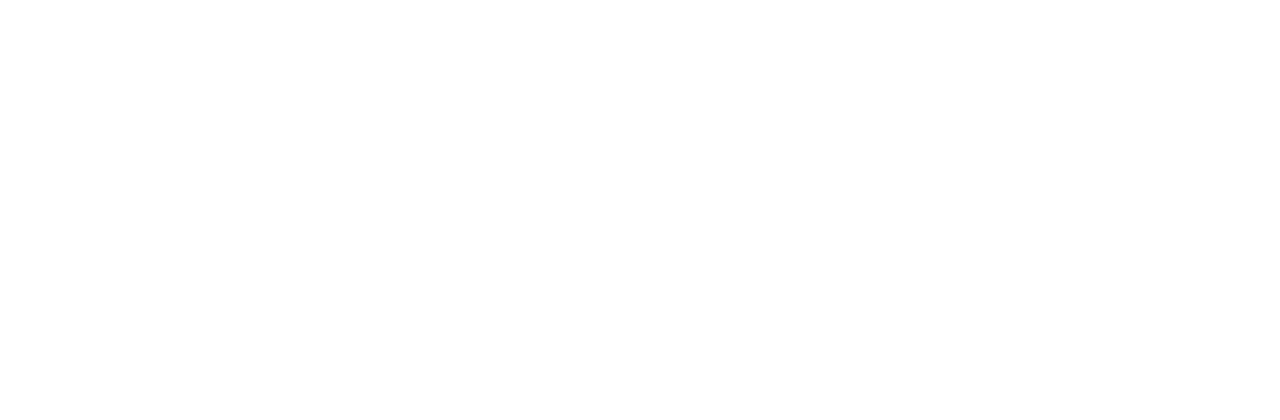
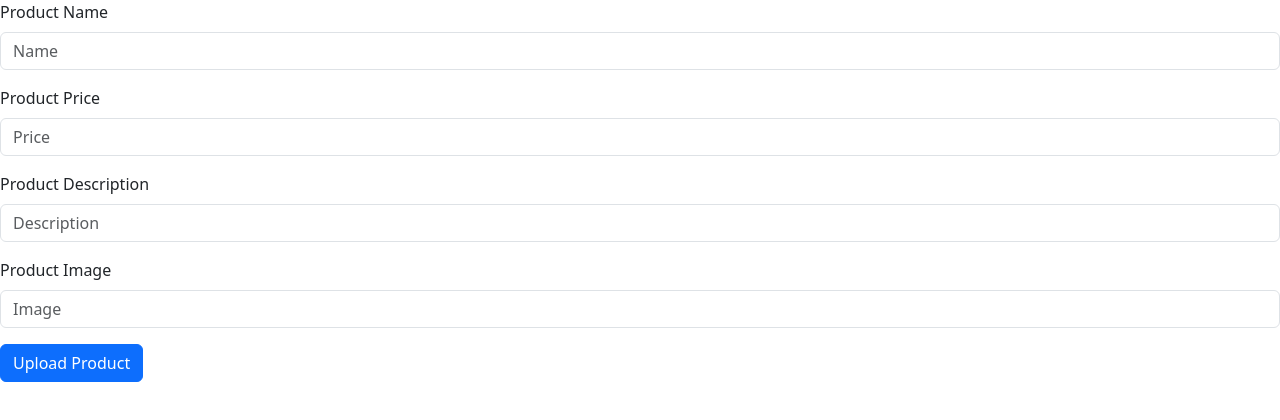
Before and after one commit to gmarte10/e-commerce-full-stack-web-app, a React (Vite) app in the folder frontend/: page /addProduct in a window 1280 px wide. Before the commit this address had no page. Shown: the top 420 px of the page. Built offline with nearby package versions, Linux system fonts and the light colour scheme.

Commit message:
fully working customer and admin pages

```diff
--- a/frontend/src/App.tsx
+++ b/frontend/src/App.tsx
@@ -6,6 +6,7 @@
 import Home from "./pages/Home";
 import Cart from "./pages/Cart";
 import AdminHome from "./pages/admin/AdminHome";
+import AddProduct from "./pages/admin/AddProduct";
 
 function App() {
   return (
@@ -18,6 +19,7 @@
             <Route path="home" element={<Home />} />
             <Route path="cart" element={<Cart />} />
             <Route path="adminHome" element={<AdminHome/>} />
+            <Route path="addProduct" element={<AddProduct/>} />
           </Route>
         </Routes>
       </BrowserRouter>
--- /dev/null
+++ b/frontend/src/pages/admin/AddProduct.tsx
@@ -0,0 +1,101 @@
+import { useState } from "react";
+import { Button } from "react-bootstrap";
+import { Form } from "react-bootstrap";
+import axiosInstance from "../../components/api/axiosInstance";
+import { useNavigate } from "react-router-dom";
+
+const AddProduct = () => {
+    const [name, setName] = useState("");
+    const [price, setPrice] = useState("");
+    const [description, setDescription] = useState("");
+    const [image, setImage] = useState("");
+    const navigate = useNavigate();
+
+    const handleNameChange = (e: React.ChangeEvent<HTMLInputElement>) => {
+        setName(e.target.value);
+    }
+
+    const handlePriceChange = (e: React.ChangeEvent<HTMLInputElement>) => {
+        setPrice(e.target.value);
+    }
+
+    const handleDescriptionChange = (e: React.ChangeEvent<HTMLInputElement>) => {
+        setDescription(e.target.value);
+    }
+
+    const handleImageChange = (e: React.ChangeEvent<HTMLInputElement>) => {
+        setImage(e.target.value);
+    }
+
+    const uploadProduct = async () => {
+        const token = localStorage.getItem("token");
+        try {
+            const response = await axiosInstance.post(`/products`, {
+                name: name,
+                price: price,
+                description: description,
+                image: image,
+            }, {
+                headers: {
+                    Authorization: `Bearer ${token}`,
+                },
+            });
+            console.log(response.data);
+            navigate("/adminHome");
+
+        } catch (error) {
+            console.log(error);
+        }
+    }
+
+    const handleSubmit = (e: React.FormEvent) => {
+        e.preventDefault();
+        uploadProduct();
+    }
+
+    return (<>
+     <Form onSubmit={handleSubmit}>
+        <Form.Group className="mb-3" controlId="formBasicProductName">
+          <Form.Label>Product Name</Form.Label>
+          <Form.Control
+            type="text"
+            placeholder="Name"
+            value={name}
+            onChange={handleNameChange}
+          />
+        </Form.Group>
+        <Form.Group className="mb-3" controlId="formBasicPrice">
+          <Form.Label>Product Price</Form.Label>
+          <Form.Control
+            type="text"
+            placeholder="Price"
+            value={price}
+            onChange={handlePriceChange}
+          />
+        </Form.Group>
+        <Form.Group className="mb-3" controlId="formBasicDescription">
+          <Form.Label>Product Description</Form.Label>
+          <Form.Control
+            type="text"
+            placeholder="Description"
+            value={description}
+            onChange={handleDescriptionChange}
+          />
+        </Form.Group>
+        <Form.Group className="mb-3" controlId="formBasicImage">
+          <Form.Label>Product Image</Form.Label>
+          <Form.Control
+            type="text"
+            placeholder="Image"
+            value={image}
+            onChange={handleImageChange}
+          />
+        </Form.Group>
+        <Button variant="primary" type="submit">
+          Upload Product
+        </Button>
+      </Form>
+    </>);
+}
+
+export default AddProduct;
--- a/frontend/src/pages/admin/AdminHome.tsx
+++ b/frontend/src/pages/admin/AdminHome.tsx
@@ -85,6 +85,10 @@
     }
   };
 
+  const handleAddProduct = () => {
+    navigate("/addProduct");
+  }
+
   return (
     <>
       <Navbar expand="lg" className="bg-body-tertiary">
@@ -113,7 +117,7 @@
           </ListGroup.Item>
         ))}
       </ListGroup>
-      <Button>Add a product</Button>
+      <Button onClick={handleAddProduct}>Add a product</Button>
     </>
   );
 };
```
